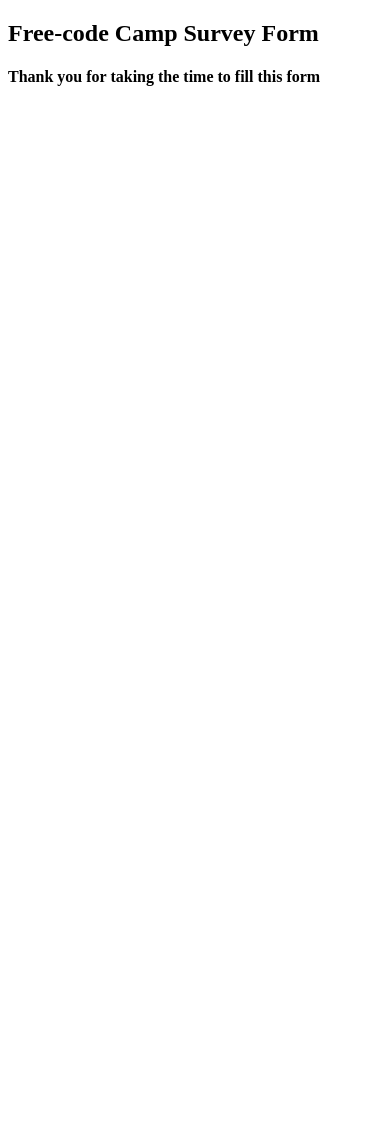
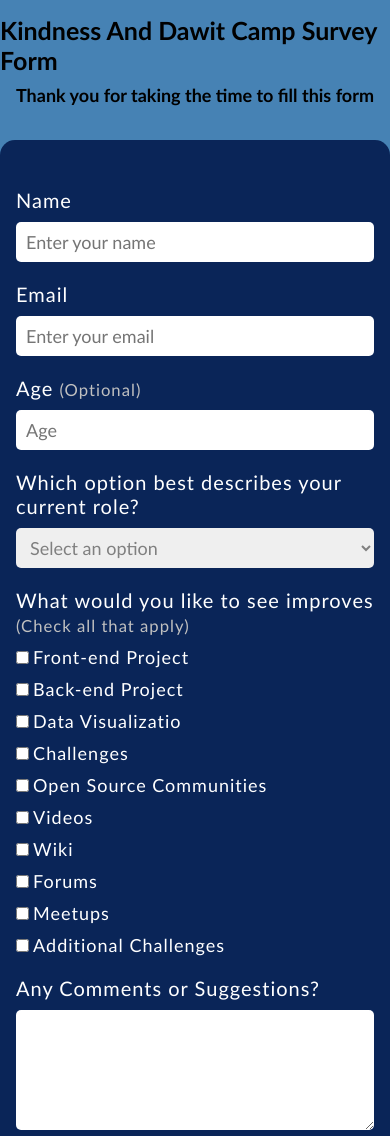
Before and after one commit to Owieoghene16/Dawit-Kindness_Landingpage, a plain HTML site: page index.html in a window 390 px wide. Shown: the top 1136 px of the page. Before the commit the page ends 844 px from the top, so only its background shows below. Drawn offline with Linux system fonts and the light colour scheme.

Commit message:
pages are responsive

```diff
--- a/css/style.css
+++ b/css/style.css
@@ -0,0 +1,123 @@
+* {
+    margin: 0;
+    padding: 0;
+    box-sizing: border-box;
+    text-decoration: none;
+    font-family: 'Trebuchet MS', 'Lucida Sans Unicode', 'Lucida Grande', 'Lucida Sans', Arial, sans-serif;
+}
+body {
+    background-color: steelblue;
+}
+.header-container {
+    width: 100%;
+}
+.header-container .first-content {
+    width: 100%;
+    margin: 20px 0;
+    display: grid;
+    grid-template-columns: 100%;
+}
+.first-head {
+    height: 50px;
+    display: flex;
+    justify-content: center;
+    align-items: center;
+}
+.second-head {
+    height: 50px;
+    display: flex;
+    justify-content: center;
+    align-items: center;
+}
+.main-content {
+    max-width: 700px;
+    min-height: 100vh;
+    background: #0A2558;
+    border-radius: 15px;
+    padding: 3rem 2rem;
+    margin: auto;
+    margin-bottom: 30px;
+}
+.columns {
+    color: #fff;
+    width: 100%;
+    margin-bottom: 20px;
+}
+.columns p {
+    letter-spacing: 1px;
+    font-size: 20px;
+}
+.columns p small {
+    color: silver;
+}
+.columns .test-box {
+    margin-top: 10px;
+    width: 100%;
+}
+.columns .test-box input[type='text'] {
+    width: 100%;
+    height: 40px;
+    outline: none;
+    border-radius: 5px;
+    border: none;
+    padding: 0 10px;
+    font-size: 18px;
+}
+.columns .test-box select {
+    width: 100%;
+    height: 40px;
+    outline: none;
+    color: grey;
+    border-radius: 5px;
+    border: none;
+    padding: 0 10px;
+    font-size: 18px;
+}
+input[type='checkbox'] {
+    font-size: 25px;
+}
+label {
+    font-size: 18px;
+    letter-spacing: 1px;
+}
+.ticking-box {
+    margin-bottom: 10px;
+}
+.columns .test-box textarea {
+    width: 100%;
+    height: 120px;
+    outline: none;
+    color: grey;
+    border-radius: 5px;
+    border: none;
+    padding: 8px 10px;
+    font-size: 18px;
+}
+.columns .test-box input[type="submit"] {
+    width: 100%;
+    height: 40px;
+    outline: none;
+    color: white;
+    background-color: aqua;
+    border-radius: 5px;
+    border: none;
+    padding: 0 10px;
+    font-size: 18px;
+    display: flex;
+    justify-content: center;
+    align-items: center;
+}
+
+@media (max-width: 710px) {
+    .main-content {
+        max-width: 100%;
+        width: 100%;
+        padding: 3rem 1rem;
+    }
+    .second-head h3 {
+        font-size: 18px;
+    }
+    .first-head h1 {
+        font-size: 25px;
+    }
+}
--- a/index.html
+++ b/index.html
@@ -10,34 +10,101 @@
     <div class='header-container'>
       <div class="first-content">
         <div class="first-head">
-          <h2>Free-code Camp Survey Form</h2>
+          <h1>Kindness And Dawit Camp Survey Form</h1>
         </div>
         <div class="second-head">
-          <h4>Thank you for taking the time to fill this form
-          </div>
+          <h3>Thank you for taking the time to fill this form</h3>
+        </div>
       </div>
       <div class="main-content">
+        <div class="columns">
+          <p>Name</p>
+          <div class="test-box">
+            <input type='text' placeholder="Enter your name" />
+          </div>
+        </div>
+        <div class="columns">
+          <p>Email</p>
+          <div class="test-box">
+            <input type='text' placeholder="Enter your email" />
+          </div>
+        </div>
+        <div class="columns">
+          <p>Age <small> (Optional)</small></p>
+          <div class="test-box">
+            <input type='text' placeholder="Age" />
+          </div>
+        </div>
+        <div class="columns">
+          <p>Which option best describes your current role?</p>
+          <div class="test-box">
+            <select name="select options" id="cars">
+              <option value="volvo">Select an option</option>
+              <option value="saab">Saab</option>
+              <option value="opel">Opel</option>
+              <option value="audi">Audi</option>
+            </select>
+          </div>
+        </div>
+        <div class="columns">
+          <p>What would you like to see improves <small> (Check all that apply)</small></p>
+          <div class="test-box">
+            <div class="ticking-box">
+              <input type="checkbox">
+                <label> Front-end Project</label><br>
+            </div>
+            <div class="ticking-box">
+              <input type="checkbox">
+                <label> Back-end Project</label><br>
+            </div>
+            <div class="ticking-box">
+              <input type="checkbox">
+                <label> Data Visualizatio</label><br>
+            </div>
+            <div class="ticking-box">
+              <input type="checkbox">
+                <label> Challenges</label><br>
+            </div>
+            <div class="ticking-box">
+              <input type="checkbox">
+                <label > Open Source Communities</label><br>
+            </div>
+            <div class="ticking-box">
+              <input type="checkbox">
+                <label> Videos</label><br>
+            </div>
+            <div class="ticking-box">
+              <input type="checkbox">
+                <label> Wiki</label><br>
+            </div>
+            <div class="ticking-box">
+              <input type="checkbox">
+                <label> Forums</label><br>
+            </div>
+            <div class="ticking-box">
+              <input type="checkbox">
+                <label> Meetups</label><br>
+            </div>
+            <div class="ticking-box">
+              <input type="checkbox">
+                <label> Additional Challenges</label><br>
+            </div>
+          </div>
+        </div>
+        <div class="columns">
+          <p>Any Comments or Suggestions?</p>
+          <div class="test-box">
+            <textarea></textarea>
+          </div>
+        </div>
+        <div class="columns">
+          <div class="test-box">
+            <input type="submit" placeholder="Enter your comment here..." />
+          </div>
+        </div>
       </div>
-
     </div>
-
-
-
-
     <script src="https://cdn.freecodecamp.org/testable-projects-fcc/v1/bundle.js"></script>
-
-    <!--
-
-    Hello Camper!
-
-    For now, the test suite only works in Chrome!
-    Please read the README below in the JS Editor before beginning.
-    Feel free to delete this message once you have read it.
-    Good luck and Happy Coding!
-
-    - The freeCodeCamp Team
-
-    -->
     <script  src="js/index.js"></script>
   </body>
 </html>
```
